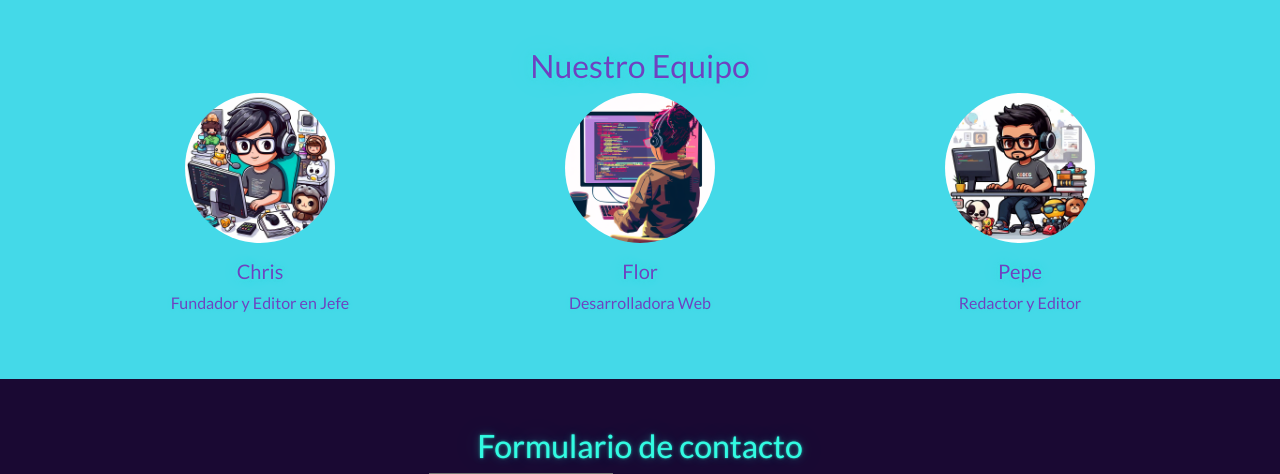
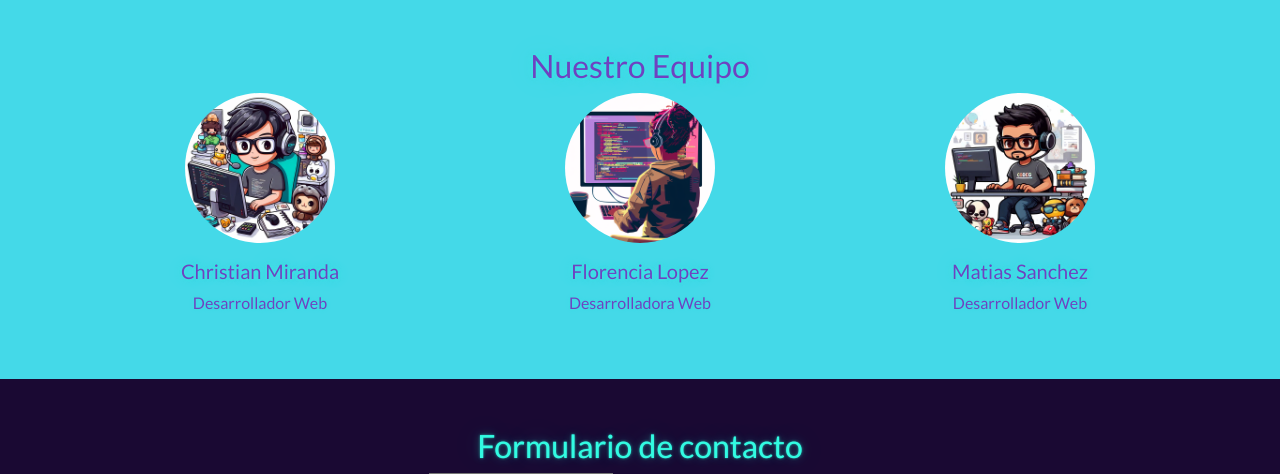
Before and after one commit to chrisjav35298/blog, a Django app: page /contacto/ in a window 1280 px wide. Shown: the part 633-1107 px from the top of the page. Run offline with Django 5.2, Linux system fonts and the light colour scheme; some libraries are stand-ins or nearby versions.

Commit message:
cambios en vista contacto

```diff
--- a/blog/contacto/templates/contacto/contacto_form.html
+++ b/blog/contacto/templates/contacto/contacto_form.html
@@ -69,18 +69,18 @@
         <div class="row text-center">
             <div class="col-lg-4">
                 <img src="{% static 'img/integrante1.jpg' %}" class="rounded-circle mb-3 img-fluid" alt="Foto de equipo 1" style="max-width: 150px;">
-                <h5 style="color: #6F42C1;">Chris</h5>
-                <p style="color: #6F42C1;">Fundador y Editor en Jefe</p>
+                <h5 style="color: #6F42C1;">Christian Miranda</h5>
+                <p style="color: #6F42C1;">Desarrollador Web</p>
             </div>
             <div class="col-lg-4">
                 <img src="{% static 'img/integrante3.png' %}" class="rounded-circle mb-3 img-fluid" alt="Foto de equipo 2" style="max-width: 150px;">
-                <h5 style="color: #6F42C1;">Flor</h5>
+                <h5 style="color: #6F42C1;">Florencia Lopez</h5>
                 <p style="color: #6F42C1;">Desarrolladora Web</p>
             </div>
             <div class="col-lg-4">
                 <img src="{% static 'img/integrante2.jpg' %}" class="rounded-circle mb-3 img-fluid" alt="Foto de equipo 3" style="max-width: 150px;">
-                <h5 style="color: #6F42C1;">Pepe</h5>
-                <p style="color: #6F42C1;">Redactor y Editor</p>
+                <h5 style="color: #6F42C1;">Matias Sanchez</h5>
+                <p style="color: #6F42C1;">Desarrollador Web</p>
             </div>
         </div>
     </div>
--- /dev/null
+++ b/blog/requirements.txt
@@ -0,0 +1,4 @@
+asgiref==3.8.1
+Django==5.1.1
+sqlparse==0.5.1
+typing_extensions==4.12.2
```
Also changed, not shown: blog/myblog/templates/index.html (+5 -8 lines), blog/myblog/views.py (+14 -10 lines), blog/blog/settings/production.py (added).
